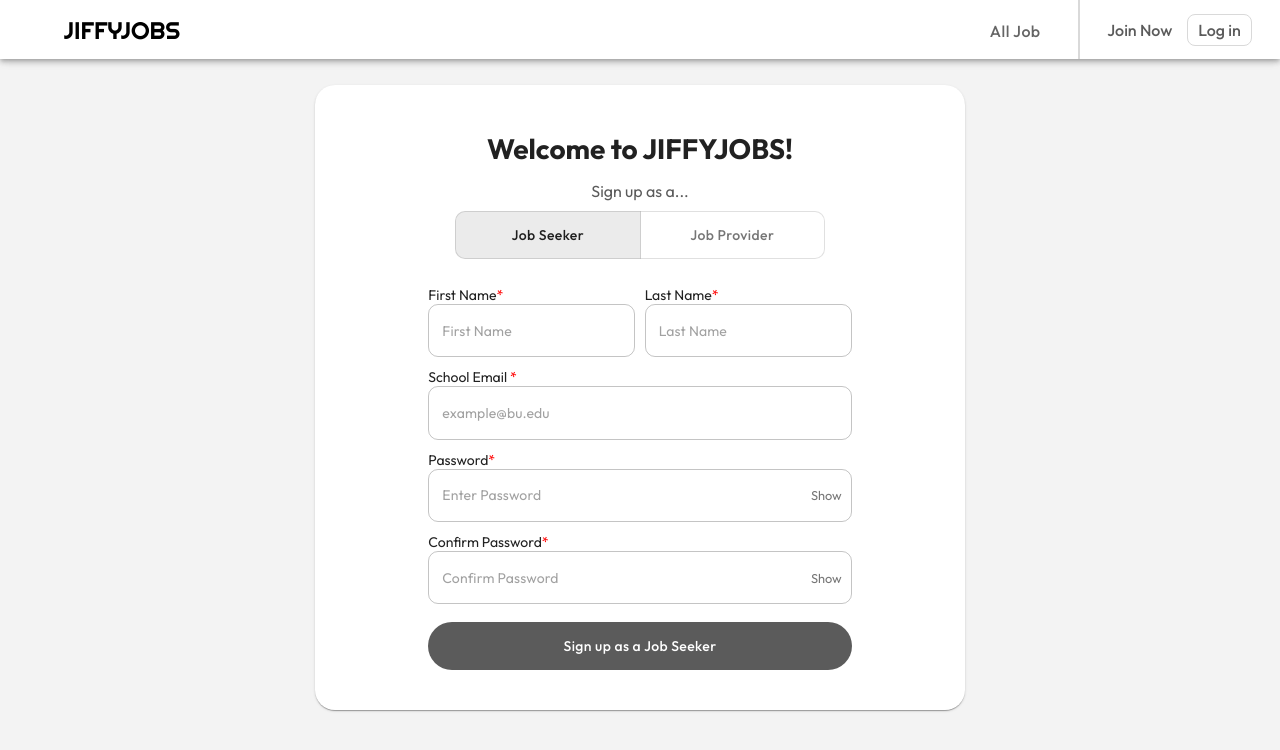
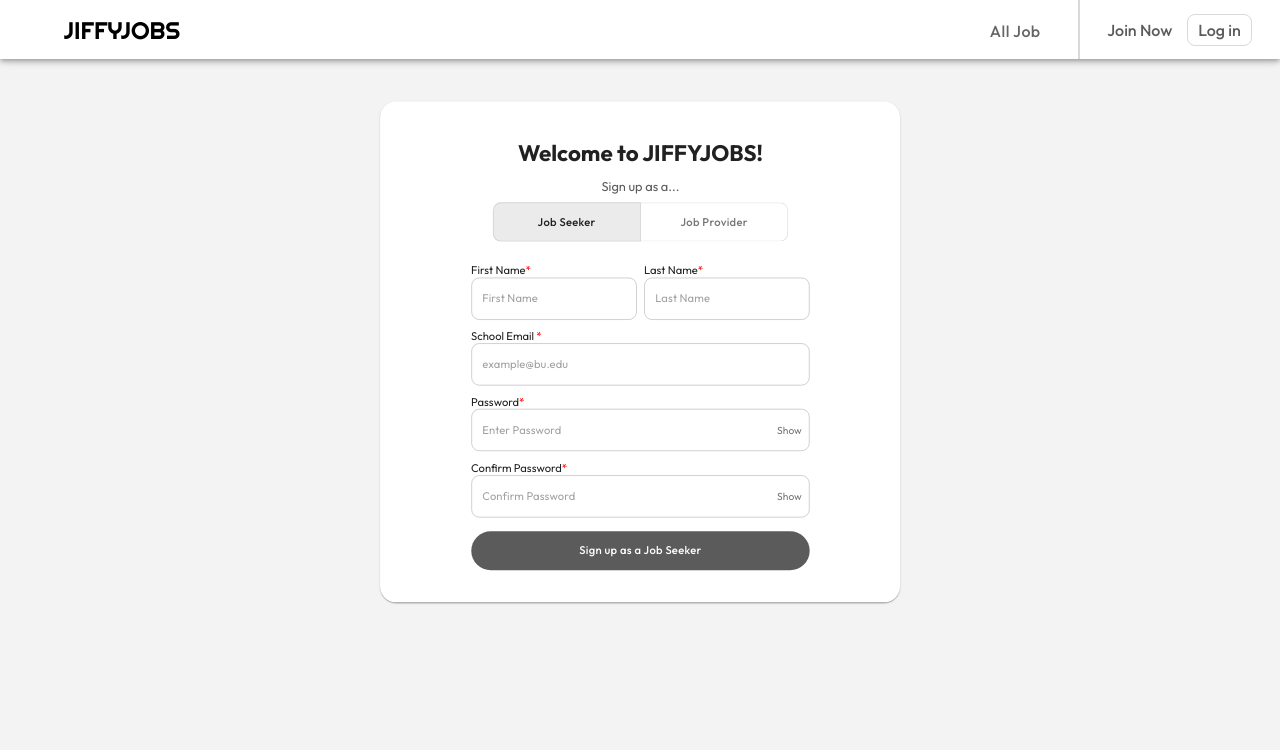
Before and after one commit to jonathanpangg/jiffyjobs, a React (Create React App) app in the folder frontend/jiffyjobs/: page /signup in a window 1280 px wide. Shown: the top 750 px of the page. Built offline with nearby package versions, Linux system fonts and the light colour scheme.

Commit message:
finished scaling dash, login, and signup

```diff
--- a/frontend/jiffyjobs/src/App.css
+++ b/frontend/jiffyjobs/src/App.css
@@ -155,7 +155,7 @@
 .outerCard1 {
   background-color: #f3f3f3;
   height: 100vh;
-  padding: 2%;
+  padding: 1%;
   align-items: center;
 }
 
--- a/frontend/jiffyjobs/src/pages/Dashboard.js
+++ b/frontend/jiffyjobs/src/pages/Dashboard.js
@@ -70,7 +70,8 @@ export function Dashboard() {
     }, [showToken])
 
     return (
-        <div className='outerCard' style={{paddingTop: '50px'}}>
+        <div className='outerCard' style={{paddingTop: '20px'}}>
+            <div style={{transform: 'scale(0.80)', }}>
             <Box className='outer-box'>
                 <div className='inner-div'>
                     <Card elevation='4' style={{display: 'flex', overflow: 'hidden', borderRadius: '15px', width: "100%"}}>
@@ -87,6 +88,7 @@ export function Dashboard() {
                     </Card>
                 </div>
             </Box>
+            </div>
         </div>
     );
 }
--- a/frontend/jiffyjobs/src/pages/Login.js
+++ b/frontend/jiffyjobs/src/pages/Login.js
@@ -154,8 +154,9 @@ export function Login() {
     return (
         <>
         <NavBar/>
-            <div className={ 'outerCard1' }>
-            <Card sx={{ maxWidth: 650, maxHeight: 700, mx: 'auto', borderRadius: '20px'}}>
+            <div className={ 'outerCard' } style={{paddingTop: '30px'}}>
+            <div style={{transform: 'scale(0.80)', }}>
+            <Card sx={{ maxWidth: 650, maxHeight: 7000, mx: 'auto', borderRadius: '20px'}}>
                 <CardContent style={{ textAlign: 'center' }}>
                     <div style={{ fontFamily: 'Outfit', fontWeight: 'bold', fontSize: '28px', textAlign: 'center', marginTop: '30px', marginBottom: '15px'}}>
                         Welcome to JIFFYJOBS!
@@ -217,6 +218,7 @@ export function Login() {
                     </form>
                     </CardContent>
                 </Card>
+                </div>
             </div>
         </>
     )
--- a/frontend/jiffyjobs/src/pages/Signup.js
+++ b/frontend/jiffyjobs/src/pages/Signup.js
@@ -185,8 +185,9 @@ export function Signup() {
     return (
         <>
         <NavBar/>
-            <div className={ 'outerCard1' }>
-                <Card sx={{ maxWidth: 650, maxHeight: 685, mx: 'auto', borderRadius: '20px'}}>
+            <div className={ 'outerCard' } style={{paddingTop: '20px'}}>
+                <div style={{transform: 'scale(0.80)', marginTop: '-40px'}} >
+                <Card sx={{ maxWidth: 650, maxHeight: 7000, mx: 'auto', borderRadius: '20px',}}>
                 <CardContent style={{ textAlign: 'center' }}>
                     <div style={{ fontFamily: 'Outfit', fontWeight: 'bold', fontSize: '28px', textAlign: 'center', marginTop: '30px', marginBottom: '15px'}}>
                         Welcome to JIFFYJOBS!
@@ -299,6 +300,7 @@ export function Signup() {
                     </form>
                 </CardContent>
                 </Card>
+                </div>
             </div>
         </>
     )
```
